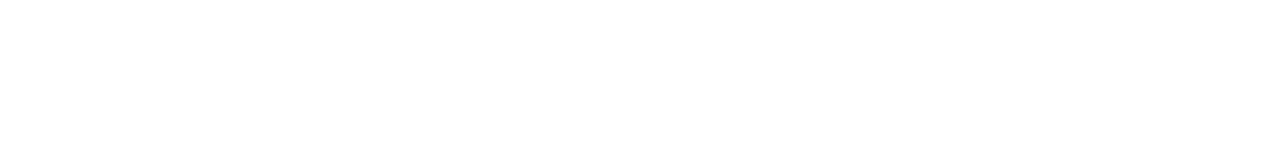
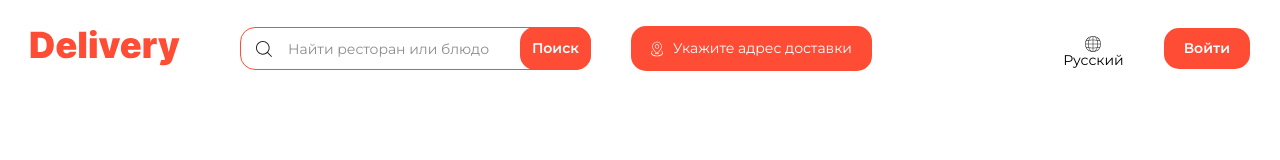
Before and after one commit to QobilovSardor/Delivery, a plain HTML site: page index.html in a window 1280 px wide. Drawn offline with Linux system fonts and the light colour scheme.

Commit message:
header finshd

```diff
--- a/css/style.css
+++ b/css/style.css
@@ -55,5 +55,96 @@ svg {
 }
 
 .wrapper {
-	overflow: hidden;
+	/* overflow-x: hidden; */
 }
+
+.btn {
+	background: #FF4C34;
+	border-radius: 15px;
+	padding: 12px 20px;
+	border: none;
+	color: white;
+	font-weight: 600;
+	font-size: 14px;
+	cursor: pointer;
+}
+
+.active{
+	display: block !important;
+}
+
+/* header start */
+.header {
+	margin: 26px 0 26px 0;
+}
+
+.header .header-search input {
+	width: 351px;
+	border: 1px solid var(--red);
+	border-radius: 15px;
+	padding: 11px 30px 11px 47px;
+	position: relative;
+	z-index: 1;
+}
+
+.header .header-search input::placeholder {
+	font-weight: 400;
+	font-size: 14px;
+	line-height: 17px;
+	color: #8D8D8D;
+}
+
+.header .header-search .search-icon {
+	position: absolute;
+	top: 50%;
+	transform: translateY(-50%);
+	left: 16px;
+	z-index: 10;
+}
+
+.header .header-search .btn {
+	position: absolute;
+	top: 0;
+	bottom: 0;
+	right: 0;
+	z-index: 10;
+	padding: 12px;
+	line-height: 17px;
+}
+.header .header-language{
+	cursor: pointer;
+}
+.header .header-language__box {
+	top: 50px;
+	left: 50%;
+	transform: translateX(-50%);
+	right: 0;
+	width: 148px;
+	background: #FFFFFF;
+	box-shadow: 1px 3px 6px 2px rgba(138, 138, 138, 0.25);
+	border-radius: 15px;
+	padding: 0 12px;
+	z-index: 10;
+}
+
+.header .header-language__box li {
+	position: relative;
+	padding: 10px 0;
+	cursor: pointer;
+}
+
+.header .header-language__box li::before {
+	content: "";
+	position: absolute;
+	bottom: 0;
+	left: 0;
+	border: 0.25px solid var(--black);
+	width: 100%;
+	z-index: 10;
+}
+
+.header .header-language__box li:last-child::before {
+	border: none;
+}
+
+/* header end */
--- a/index.html
+++ b/index.html
@@ -18,14 +18,68 @@
 		<!-- header start -->
 		<header class="header">
 			<div class="container">
+				<div class="header-inner df ai-center jc-between">
+					<div class="df ai-center jc-between">
+						<div class="header-logo mr60">
+							<a href="#">
+								<img src="images/logo.svg" alt="">
+							</a>
+						</div>
 
+						<div class="header-search pr">
+							<img class="search-icon pa" src="images/seacrch-icon.svg" alt="">
+							<input type="text" placeholder="Найти ресторан или блюдо">
+							<button class="btn">Поиск</button>
+						</div>
+
+						<div class="header-location ml40">
+							<div class="btn df ai-center">
+								<svg width="12" height="16" viewBox="0 0 12 16" fill="none" xmlns="http://www.w3.org/2000/svg">
+									<path
+										d="M5.21251 12.0625H4.15751C4.07462 12.0625 3.99514 12.0954 3.93653 12.154C3.87793 12.2126 3.84501 12.2921 3.84501 12.375C3.84501 12.4579 3.87793 12.5374 3.93653 12.596C3.99514 12.6546 4.07462 12.6875 4.15751 12.6875H7.8425C7.92538 12.6875 8.00487 12.6546 8.06348 12.596C8.12208 12.5374 8.155 12.4579 8.155 12.375C8.155 12.2921 8.12208 12.2126 8.06348 12.154C8.00487 12.0954 7.92538 12.0625 7.8425 12.0625H6.78751C8.03751 10.855 10.815 7.905 10.815 5.74C10.815 2.955 8.65501 0.6875 6.00001 0.6875C3.34501 0.6875 1.18501 2.955 1.18501 5.75C1.18501 7.905 3.97001 10.855 5.21251 12.0625ZM6.00001 1.3125C8.31001 1.3125 10.19 3.3125 10.19 5.74C10.19 7.8775 6.87251 11.13 6.00001 11.95C5.12751 11.13 1.81001 7.8775 1.81001 5.75C1.81001 3.3 3.69001 1.3125 6.00001 1.3125Z"
+										fill="white" />
+									<path
+										d="M8.155 5.45999C8.155 5.03377 8.02861 4.61713 7.79182 4.26274C7.55502 3.90835 7.21846 3.63214 6.82469 3.46903C6.43091 3.30593 5.99761 3.26325 5.57958 3.3464C5.16155 3.42955 4.77757 3.6348 4.47619 3.93618C4.1748 4.23756 3.96956 4.62154 3.88641 5.03957C3.80326 5.4576 3.84593 5.8909 4.00904 6.28468C4.17215 6.67845 4.44836 7.01502 4.80275 7.25181C5.15714 7.48861 5.57378 7.61499 6 7.61499C6.57134 7.61433 7.11909 7.38708 7.52309 6.98308C7.92708 6.57908 8.15434 6.03133 8.155 5.45999ZM4.47 5.45999C4.47198 5.15782 4.56339 4.863 4.7327 4.61271C4.90202 4.36242 5.14165 4.16788 5.42139 4.05361C5.70113 3.93934 6.00844 3.91046 6.30457 3.97062C6.6007 4.03078 6.87239 4.17728 7.08536 4.39165C7.29834 4.60602 7.44306 4.87865 7.50129 5.17516C7.55952 5.47168 7.52865 5.7788 7.41256 6.05779C7.29647 6.33677 7.10036 6.57514 6.84898 6.74282C6.59759 6.9105 6.30218 6.99999 6 6.99999C5.79833 6.99967 5.5987 6.95954 5.41257 6.88191C5.22644 6.80428 5.05746 6.69067 4.91532 6.5476C4.77318 6.40453 4.66068 6.23482 4.58426 6.04818C4.50784 5.86155 4.46901 5.66166 4.47 5.45999Z"
+										fill="white" />
+									<path
+										d="M10.66 9.75C10.5934 9.70722 10.5131 9.6913 10.4352 9.70544C10.3574 9.71959 10.2878 9.76275 10.2405 9.82621C10.1932 9.88968 10.1718 9.96871 10.1805 10.0474C10.1892 10.126 10.2275 10.1984 10.2875 10.25C10.74 10.585 11.2875 11.14 11.2875 11.8725C11.2875 13.3975 8.87 14.6875 6.0075 14.6875C3.145 14.6875 0.720004 13.3975 0.720004 11.8725C0.720004 11.14 1.26 10.585 1.72 10.25C1.78004 10.1984 1.81829 10.126 1.82701 10.0474C1.83574 9.96871 1.8143 9.88968 1.76702 9.82621C1.71974 9.76275 1.65014 9.71959 1.57228 9.70544C1.49442 9.6913 1.41408 9.70722 1.3475 9.75C0.532504 10.3525 0.0975037 11.0875 0.0975037 11.875C0.0975037 13.805 2.69 15.315 6.0025 15.315C9.315 15.315 11.9075 13.815 11.9075 11.875C11.905 11.085 11.475 10.35 10.66 9.75Z"
+										fill="white" />
+								</svg>
+								<span class="ml10 fw400 fs14">Укажите адрес доставки</span>
+							</div>
+						</div>
+					</div>
+
+					<div class="df ai-center">
+						<div class="header-language mr40 pr">
+							<div class="default-lagnuage tac">
+								<img src="images/global-icon.svg" alt="">
+								<p class="fs14 fw400">Русский</p>
+							</div>
+							<div class="header-language__box dn pa">
+								<ul>
+									<li class="fs14 fw400 df ai-center jc-between">
+										Русский
+										<img src="images/check.svg" alt="">
+									</li>
+									<li class="fs14 fw400 df ai-center jc-between">English</li>
+									<li class="fs14 fw400 df ai-center jc-between">Français</li>
+									<li class="fs14 fw400 df ai-center jc-between">қазақ</li>
+								</ul>
+							</div>
+						</div>
+
+						<div class="header-contact">
+							<a class="btn" href="#">Войти</a>
+						</div>
+					</div>
+				</div>
 			</div>
 		</header>
 		<!-- header end -->
 
 		<!-- main start -->
 		<main class="main">
-
 		</main>
 		<!-- main end -->
 
--- a/js/script.js
+++ b/js/script.js
@@ -0,0 +1,17 @@
+window.addEventListener('DOMContentLoaded', () => {
+
+	"use strict";
+
+	// header language
+	try {
+		const headerLaguabeBtn = document.querySelector('.default-lagnuage'),
+			showLanguageBox = document.querySelector('.header-language__box');
+
+		headerLaguabeBtn.addEventListener('click', () => {
+			showLanguageBox.classList.toggle('active');
+		})
+	} catch (error) {
+		console.log(error);
+	}
+
+})
```
Also changed, not shown: images/check.svg (added), images/global-icon.svg (added), images/location.svg (added), images/logo.svg (added), images/seacrch-icon.svg (added).
